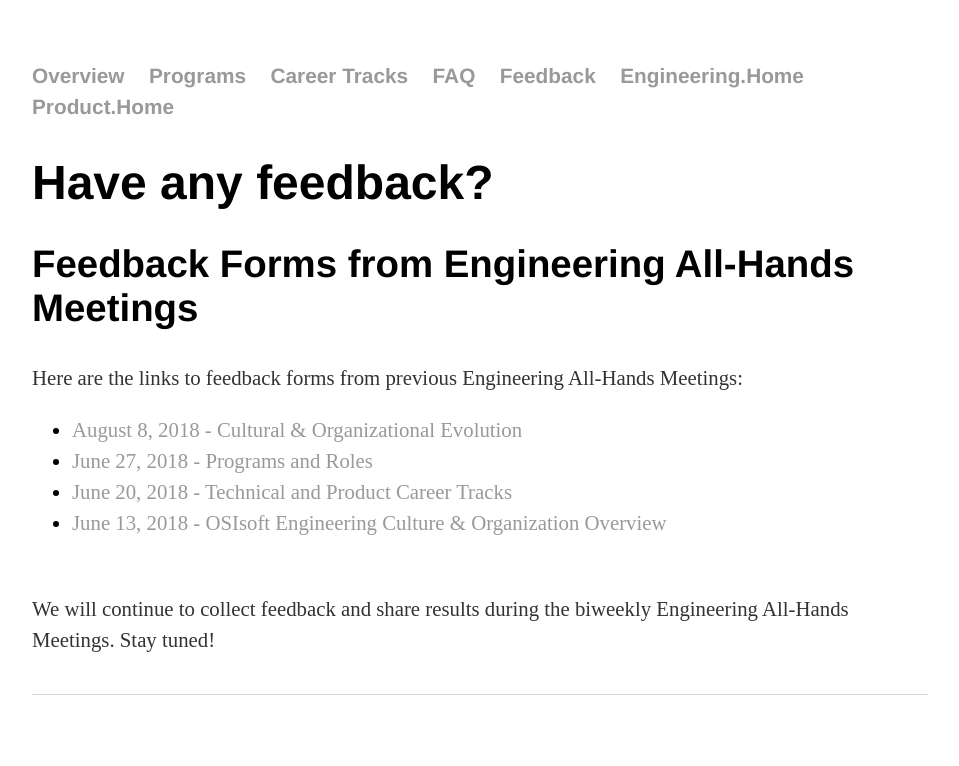
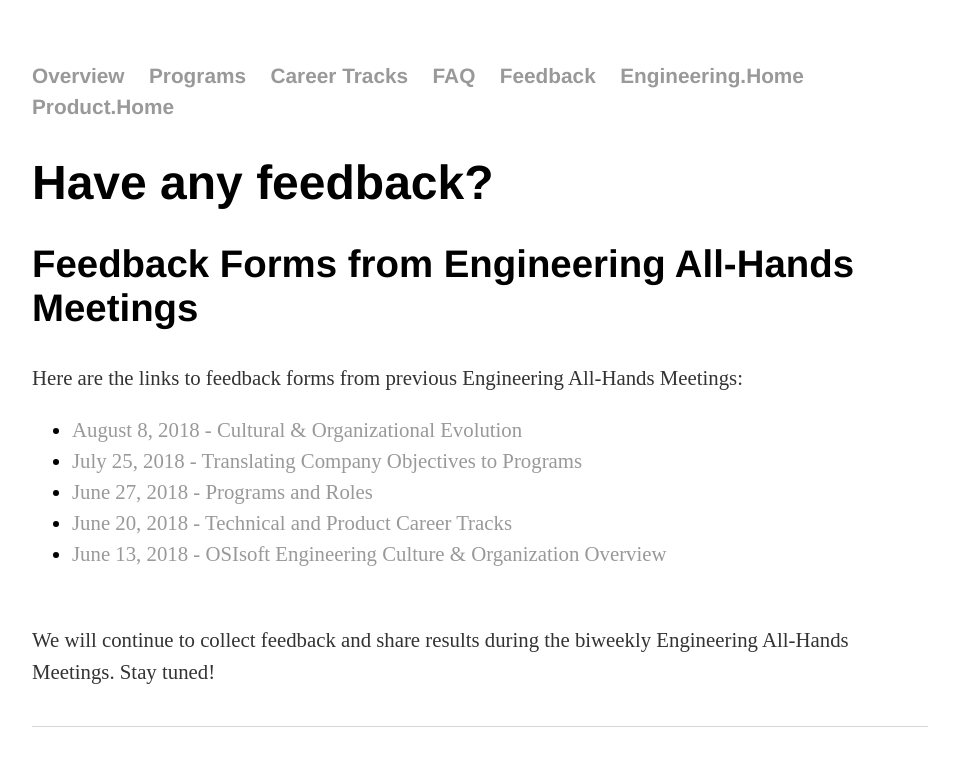
Before and after one commit to OSIEng/osieng.github.io, a Jekyll site: the page built from feedback/index.html, in a window 1280 px wide. Shown: the top 766 px of the page, without its empty margins (160-1119 px from the left). Built offline with Jekyll 4.4.1, drawn with Linux system fonts in a browser that asks for light colours.

Commit message:
Update index.html

```diff
--- a/feedback/index.html
+++ b/feedback/index.html
@@ -8,6 +8,7 @@
 	<p>Here are the links to feedback forms from previous Engineering All-Hands Meetings:</p>
   <ul>
 	  <li><a href="http://bit.ly/AllHands180808">August 8, 2018 - Cultural & Organizational Evolution</a></li>
+	  <li><a href="http://bit.ly/AllHands180725">July 25, 2018 - Translating Company Objectives to Programs</a></li>
 	  <li><a href="http://bit.ly/AllHands180627">June 27, 2018 - Programs and Roles</a></li>
   <li><a href="http://bit.ly/AllHands180620">June 20, 2018 - Technical and Product Career Tracks</a></li>
   <li><a href="http://bit.ly/AllHands180613">June 13, 2018 - OSIsoft Engineering Culture & Organization Overview</a>
```
